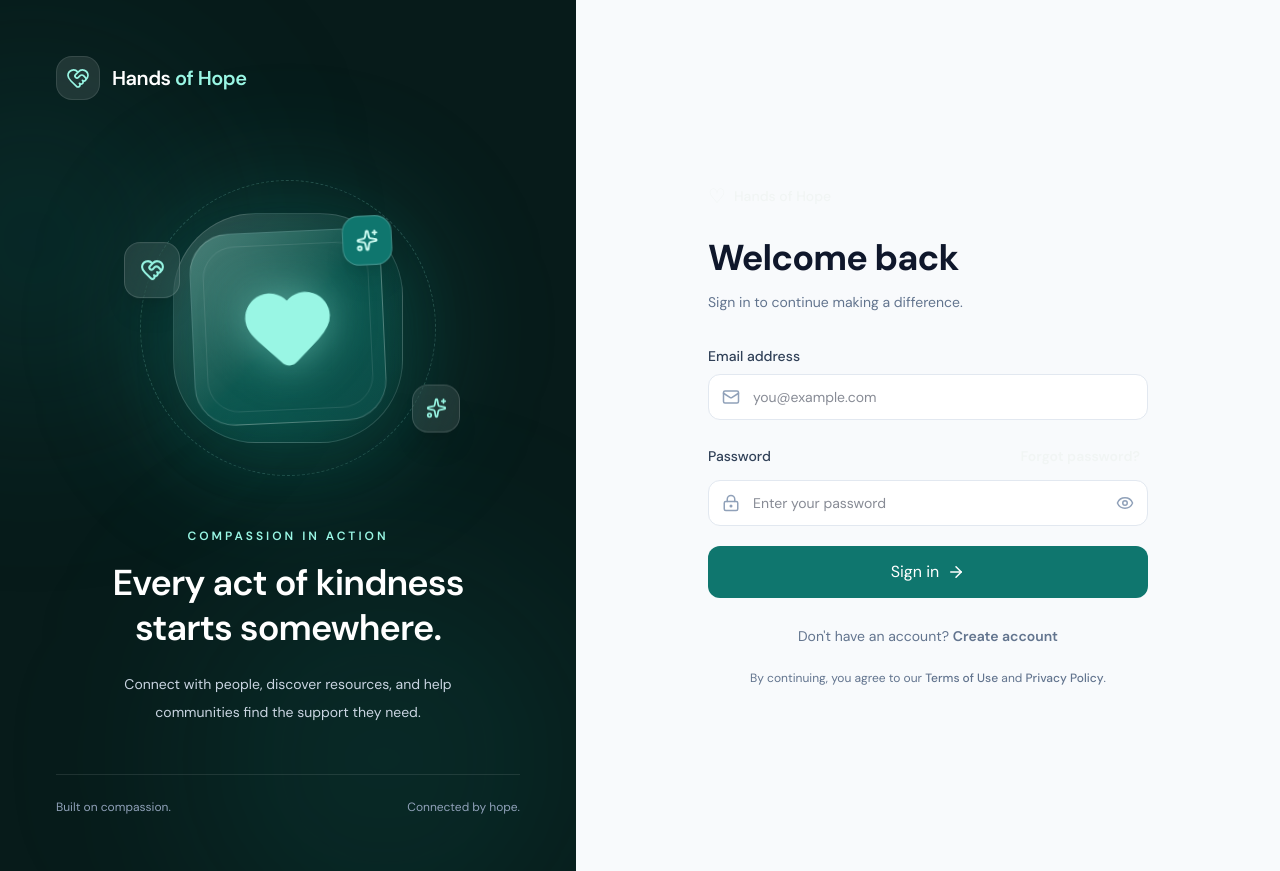
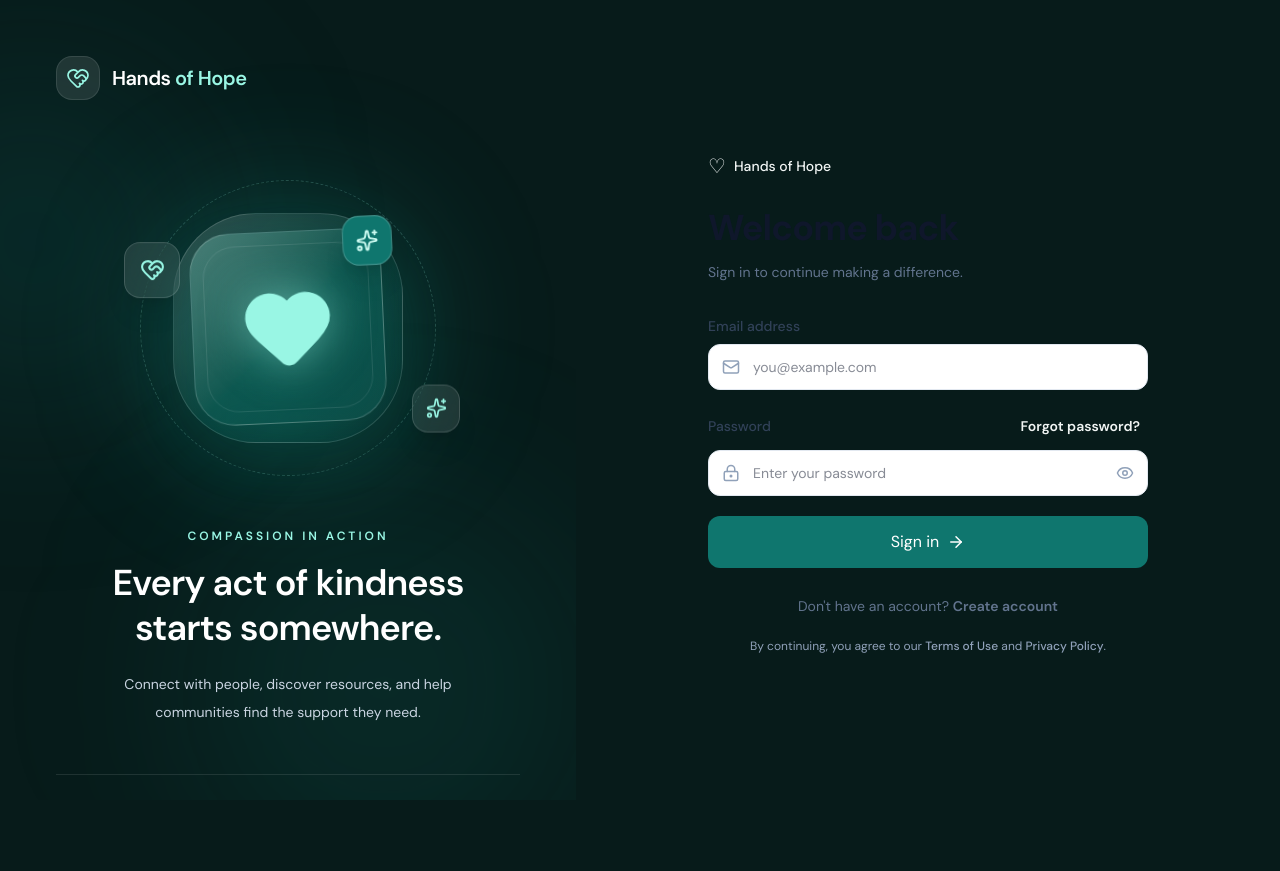
Before and after one commit to spectredev25-star/hands-of-hope, a Next.js app: page /login in a window 1280 px wide. After the commit the page ends 800 px from the top, so only its background shows below. Built offline with nearby package versions, Linux system fonts and the light colour scheme.

Commit message:
Use dark auth layout contained to viewport

```diff
--- a/components/auth/auth-layout.tsx
+++ b/components/auth/auth-layout.tsx
@@ -13,16 +13,16 @@ export default function AuthLayout({
   children,
 }: AuthLayoutProps) {
   return (
-    <main className="min-h-screen bg-[#F8FAFC] lg:grid lg:grid-cols-[0.9fr_1.1fr]">
+    <main className="auth-screen grid h-dvh min-h-0 overflow-hidden bg-[#071B1A] text-[#F1F5F4] lg:grid-cols-[0.9fr_1.1fr]">
       {/* Brand panel */}
       <AuthBrandPanel />
 
       {/* Form panel */}
-      <section className="relative flex min-h-screen flex-col justify-center px-5 py-5 sm:px-10 lg:px-16 xl:px-24">
+      <section className="relative flex min-h-0 flex-col justify-center overflow-y-auto px-5 py-4 sm:px-10 lg:px-12 xl:px-20">
         {/* Mobile brand */}
         <Link
           href="/"
-          className="mb-10 inline-flex items-center gap-2 self-start lg:hidden"
+          className="mb-5 inline-flex items-center gap-2 self-start lg:hidden"
         >
           <span className="flex h-10 w-10 items-center justify-center rounded-xl bg-[#0F766E] text-white">
             <HeartHandshake size={22} />
@@ -33,11 +33,11 @@ export default function AuthLayout({
           </span>
         </Link>
 
-        <div className="mx-auto w-full max-w-[440px]">
+        <div className="mx-auto w-full max-w-[440px] py-2">
           {children}
         </div>
 
-        <p className="mt-5 text-center text-xs leading-6 text-slate-500">
+        <p className="mt-3 text-center text-xs leading-5 text-slate-400">
           By continuing, you agree to our{" "}
           <Link
             href="/terms"
```
